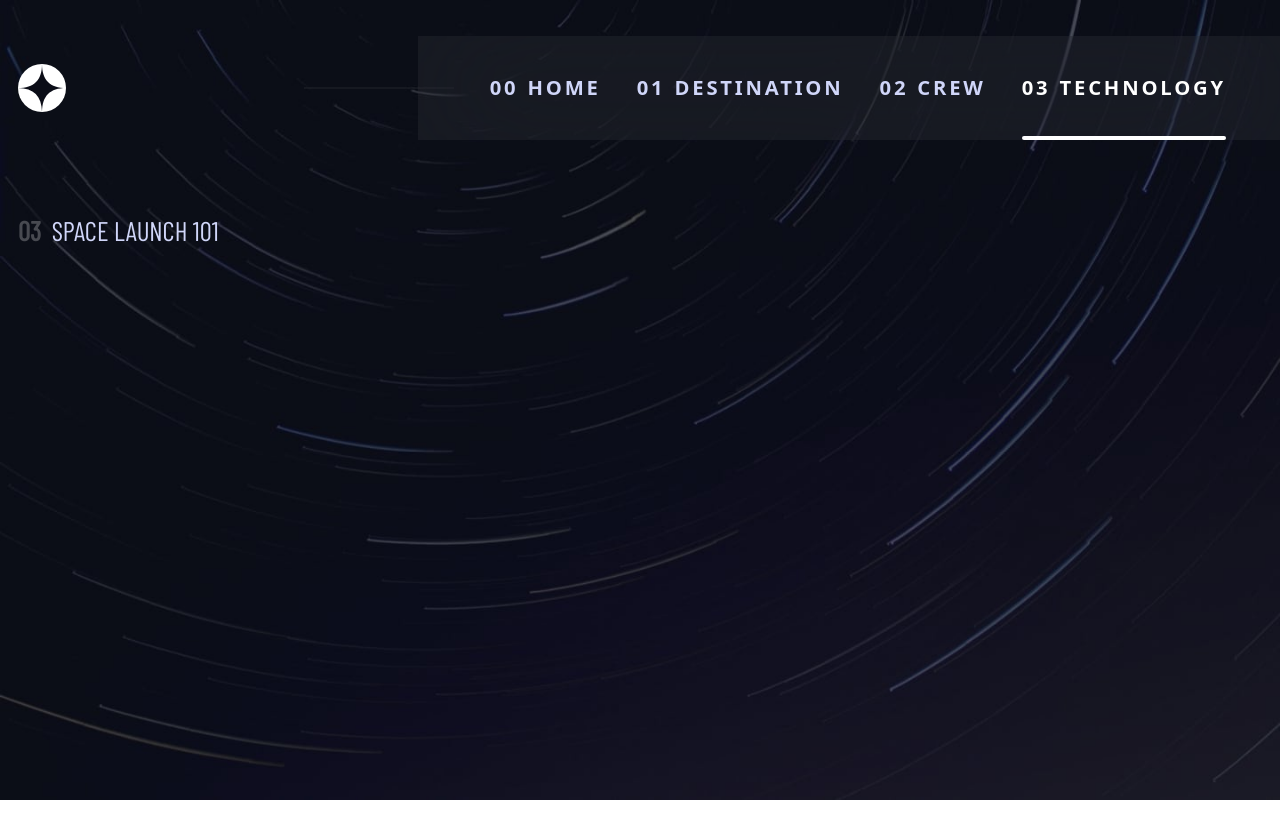
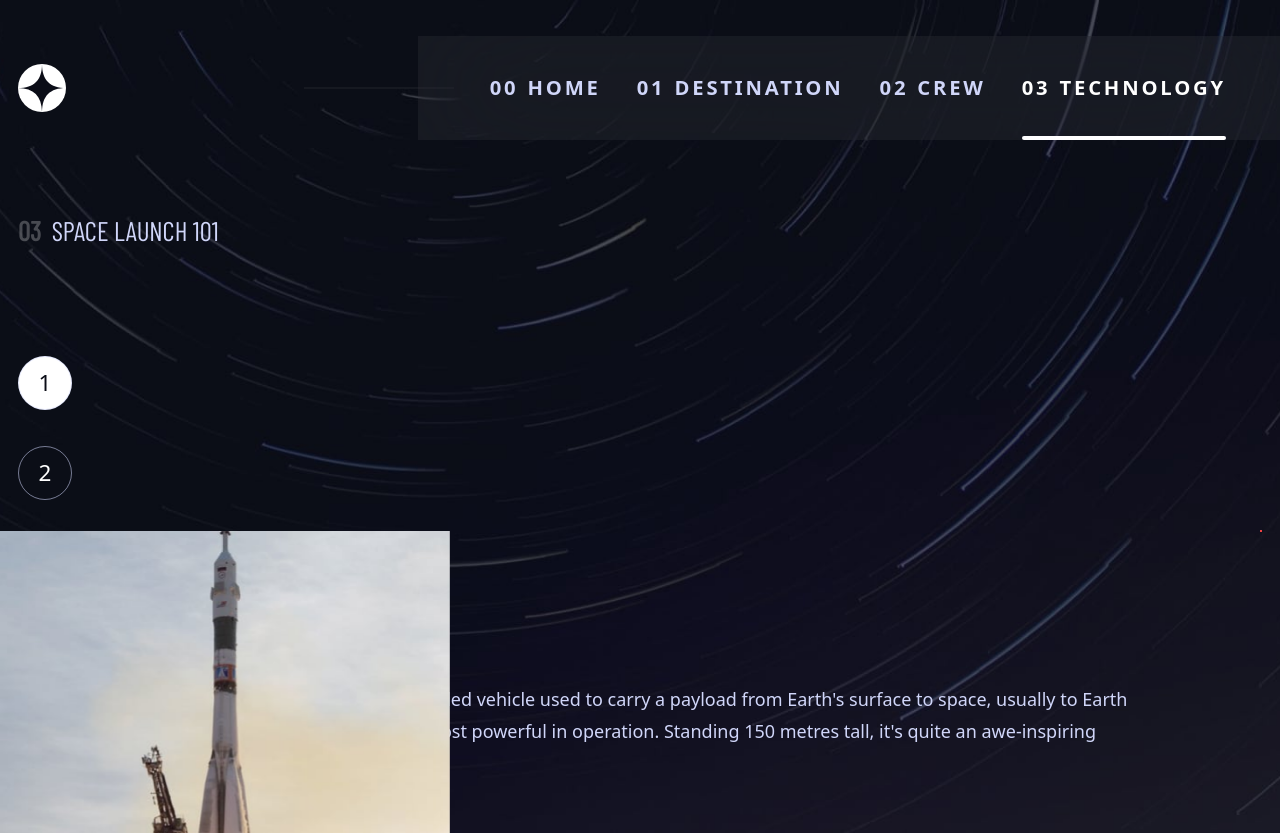
Before and after one commit to Abuu998/space-travel, a React (Vite) app: page /technology in a window 1280 px wide. Before the commit the page ends 800 px from the top, so only its background shows below. Built offline with nearby package versions, Linux system fonts and the light colour scheme; a web font is replaced by a local one.

Commit message:
feat: created starting technology page

```diff
--- /dev/null
+++ b/src/components/slider/NumbersIndicator.jsx
@@ -0,0 +1,15 @@
+
+
+function NumbersIndicator({ className="", label, onClick=()=>{}, ...props }) {
+    return (
+        <div
+            className={`text-lg sm:text-xl w-8 sm:w-12 rounded-full grid place-items-center aspect-square border border-solid border-secondary/55 text-white hover:border-secondary cursor-pointer [&.active]:bg-white [&.active]:text-primary transition-all duration-700 ease-in-out ${className}`}
+            onClick={onClick}
+            {...props}
+        >
+            {label}
+        </div>
+    )
+}
+
+export default NumbersIndicator
--- /dev/null
+++ b/src/components/technology/TechnologyDetails.jsx
@@ -0,0 +1,14 @@
+import ForthHeading from "../text/ForthHeading"
+
+function TechnologyDetails({ technology={}, className, ...props }) {
+    return (
+        <div
+            className={`grid gap-4 ${className}`}
+            {...props}
+        >
+            <ForthHeading className="tracking-widest">{technology?.name}</ForthHeading>
+            <p>{technology?.description}</p>
+        </div>
+    )
+}
+export default TechnologyDetails
--- a/src/pages/Technology.jsx
+++ b/src/pages/Technology.jsx
@@ -3,11 +3,53 @@ import { useSelector } from "react-redux"
 import { AnimatePresence, motion } from "framer-motion"
 import Container from "../components/container/MainContainer"
 import TitleWithNumbers from "../components/text/TitleWithNumbers"
-import Slider from "../components/crew/slider/Slider"
+import SubHeading2 from "../components/text/SubHeading2"
+import Slider from "../components/slider/Slider"
+import NumbersIndicator from "../components/slider/NumbersIndicator"
+import TechnologyDetails from "../components/technology/TechnologyDetails"
+
+
+const imageVariant = {
+    hidden: { scale: 0, opacity: 0 },
+    visible: {
+        scale: 1,
+        opacity: 1,
+        transition: {
+            duration: 0.5,
+            ease: "easeInOut"
+        }
+    },
+    exit: {
+        scale: 0,
+        opacity: 0,
+        transition: {
+            duration: 0.5,
+            ease: "easeOut"
+        }
+    }
+}
 
 function Technology() {
     const [currentIndex, setCurrentIndex] = useState(0)
-    const crew = useSelector(state => state.crew)
+    const technology = useSelector(state => state.technology)
+
+
+    const handleClick = (index, setSliderIndex) => {
+        setSliderIndex(index)
+        setCurrentIndex(index)
+    }
+
+
+    const sliderItems = ({ data, setSliderIndex }) => {
+        return data.map((item, index) => (
+            <NumbersIndicator
+                key={`${item?.name}-key`}
+                className={`${index === currentIndex ? "active" : ""}`}
+                onClick={() => handleClick(index, setSliderIndex)}
+                label={`${index + 1}`}
+            />
+        ))
+    }
 
 
     return (
@@ -18,12 +60,46 @@ function Technology() {
                     number={3}
                     label="Space launch 101"
                 />
-                <div className="flex flex-col sm:flex-col-reverse lg:flex-row-reverse lg:items-end gap-8 lg:gap-28 mt-8 md:flex-row md:justify-center">
-                    <div className="border-b-2 border-b-solid border-b-secondary/5 sm:border-none">
+                <div className="block lg:flex lg:flex-row-reverse lg:items-center gap-8 lg:gap-28 mt-8 md:flex-row md:justify-center">
+                    <div className="border border-solid border-red-500 max-h-max inline-block">
+                        <div className="w-full h-full"></div>
+                        <AnimatePresence mode="wait">
+                            <motion.picture
+                                key={`${technology[currentIndex]?.name}-key`}
+                                className="fixed block w-full lg:w-[450px] aspect-square inset-x-0"
+                                variants={imageVariant}
+                                initial="hidden"
+                                animate="visible"
+                                exit="exit"
 
+                            >
+                                <source
+                                    srcSet={technology[currentIndex]?.images?.portrait}
+                                    media="(min-width: 768px)"
+                                />
+                                <img
+                                    src={technology[currentIndex]?.images?.landscape}
+                                    alt={`${technology[currentIndex]?.name} Landscape`}
+                                />
+
+                            </motion.picture>
+                        </AnimatePresence>
                     </div>
-                    <div className="flex flex-col sm:flex-col-reverse gap-8 text-center lg:text-start">
-
+                    <div className="text-center lg:text-start">
+                        <Slider
+                            data={technology}
+                            className="lg:flex-col lg:items-start lg:gap-8"
+                            changeIndex={setCurrentIndex}
+                            interval={10000}
+                        >
+                            { sliderItems }
+                        </Slider>
+                        <div className="grid gap-2 max-md:mt-8">
+                            <SubHeading2 className="">The terminology...</SubHeading2>
+                            <TechnologyDetails
+                                technology={technology[currentIndex]}
+                            />
+                        </div>
                     </div>
                 </div>
             </Container>
```
